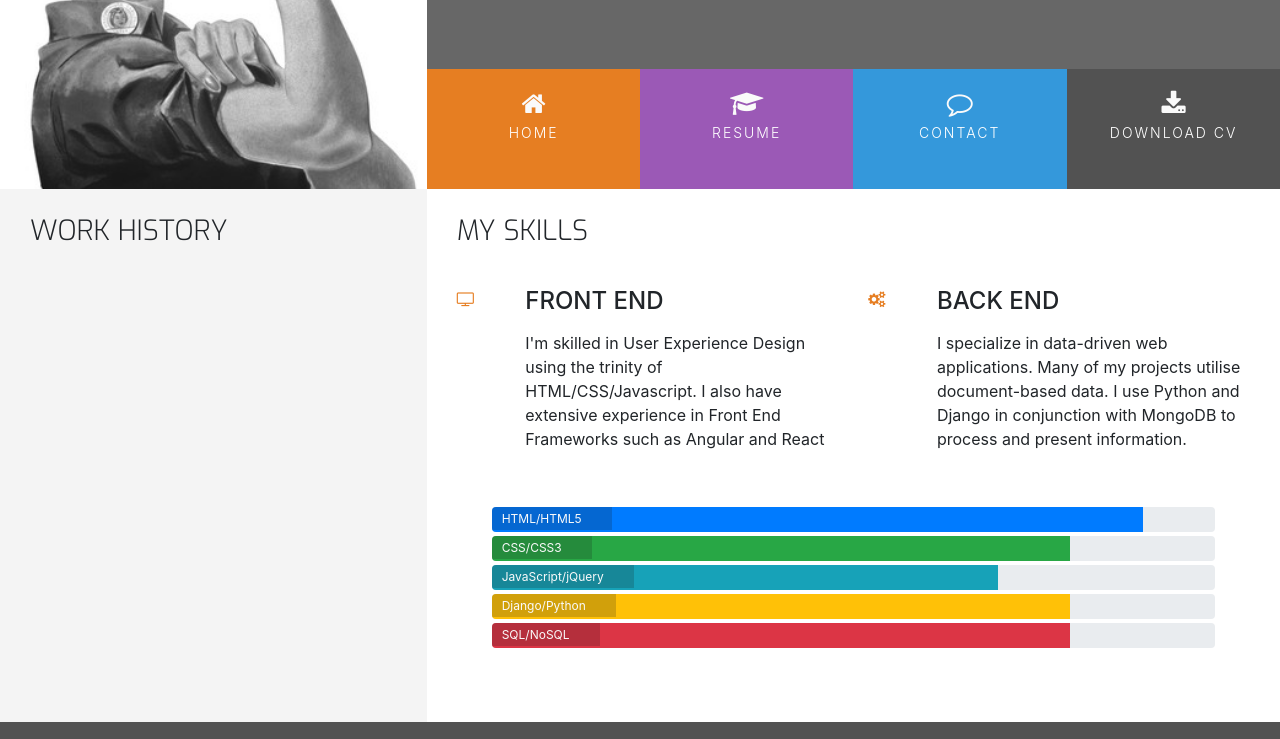
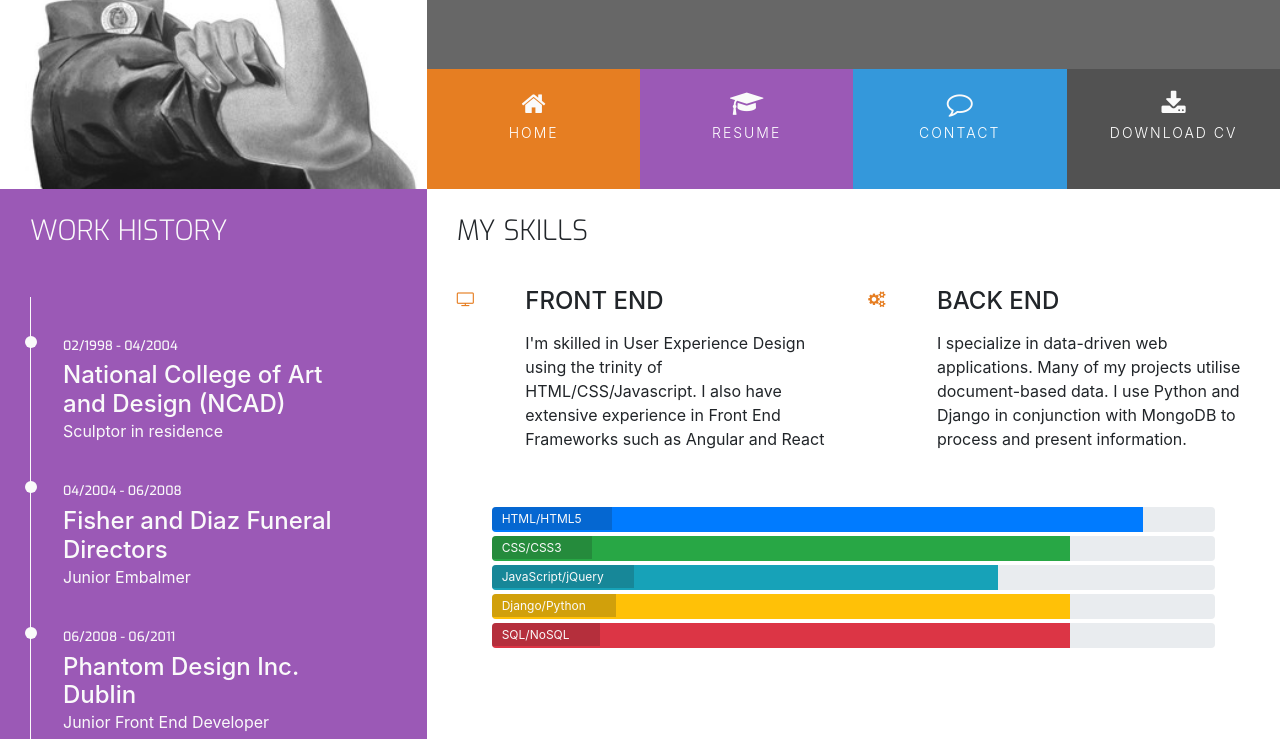
Before and after one commit to NatasaMiric/ucd-resume, a plain HTML site: page resume.html in a window 1280 px wide. Shown: the part 180-919 px from the top of the page. Drawn offline with nearby package versions, Linux system fonts and the light colour scheme.

Commit message:
Add work history content

```diff
--- a/assets/css/style.css
+++ b/assets/css/style.css
@@ -12,6 +12,10 @@
 
 .bg-color-personal-info {
     background-color: #f4f4f4;
+}
+
+.bg-color-work-history {
+    background-color: #9b59b6;
 }
 
 .ui-menu-color-home {
@@ -63,6 +67,7 @@ h4 {
     float: none;
 }
 
+.history-heading,
 .section-heading {
     font-family: "Exo", sans-serif;
     font-weight: 300;
@@ -281,3 +286,51 @@ footer {
 .progress-section {
     margin: 40px 20px;
 }
+
+/*-------------------------------Work history*/
+
+.history-heading {
+    color: #fafafa;
+    margin-bottom: 50px;
+}
+
+.timeline-item {
+    padding: 4em 2em 0em 2em;
+    position: relative;
+    color: #fafafa;
+    border-left: 1px solid;
+}
+
+.timeline-item p {
+    padding: 0;
+    margin: 0;
+}
+
+.timeline-item:before {
+    content: attr(data-dates);
+    position: absolute;
+    left: 2.5em;
+    top: 3em;
+    display: block;
+    font-family: "Exo", sans-serif;
+    font-weight: 500;
+    font-size: 0.8em;
+    padding: 0;
+    margin: 0;
+}
+
+.timeline-item:after {
+    width: 12px;
+    height: 12px;
+    display: block;
+    top: 2.4em;
+    position: absolute;
+    left: -6px;
+    border-radius: 12px;
+    content: '';
+    background: #fafafa;
+}
+
+.history-items {
+    margin-bottom: 30px;
+}
--- a/resume.html
+++ b/resume.html
@@ -53,12 +53,30 @@
     </header>
     <section class="container-fluid">
         <div class="row">
-            <div class="col-md-4 bg-color-personal-info section-column">
+            <div class="col-md-4 bg-color-work-history section-column">
                 <div class="row">
                     <div class="col-12">
-                        <h3 class="section-heading uppercase">
+                        <h3 class="history-heading uppercase">
                             Work History
                         </h3>
+                    </div>
+                </div>
+                <div class="history-items">
+                <div class="timeline-item" data-dates="02/1998 - 04/2004">
+                    <h4>National College of Art and Design (NCAD)</h4>
+                    <p>Sculptor in residence</p>
+                </div>
+                <div class="timeline-item" data-dates="04/2004 - 06/2008">
+                    <h4>Fisher and Diaz Funeral Directors</h4>
+                    <p>Junior Embalmer</p>
+                </div>
+                <div class="timeline-item" data-dates="06/2008 - 06/2011">
+                    <h4>Phantom Design Inc. Dublin</h4>
+                    <p>Junior Front End Developer</p>
+                </div>
+                <div class="timeline-item" data-dates="06/2011 - Present">
+                    <h4>Hoolie Inc. Silicon Valley</h4>
+                    <p>Full Stack Web Developer</p>
                 </div>
             </div>
         </div>
```
Lines whose indentation alone changed are shown as unchanged.
